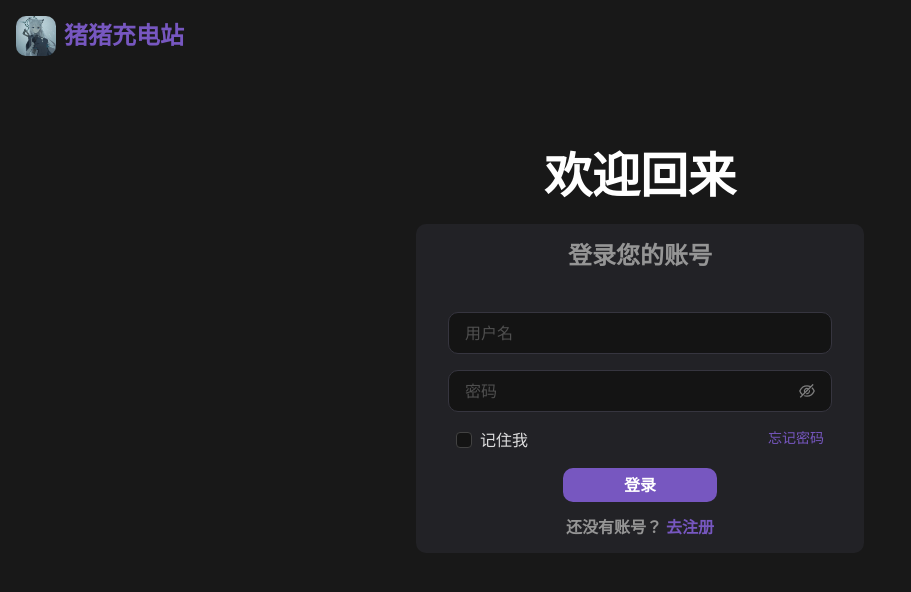
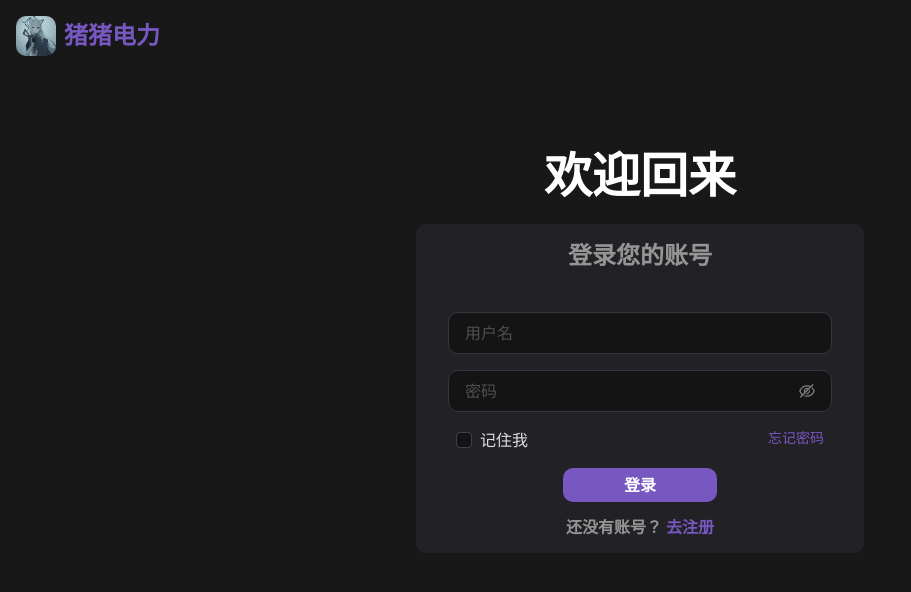
Before and after one commit to DreamyLucia/Zhuzhu_Charging_Station_Frontend, a Vue app: page /login in a window 1280 px wide. Shown: the top 592 px of the page, without its empty margins (0-911 px from the left). Built offline with nearby package versions, Linux system fonts and the light colour scheme.

Commit message:
feat: 更改product名

```diff
--- a/index.html
+++ b/index.html
@@ -4,7 +4,7 @@
     <meta charset="UTF-8">
     <link rel="icon" type="image/svg+xml" href="/src/assets/logo.png">
     <meta name="viewport" content="width=device-width, initial-scale=1.0">
-    <title>麻瓜面试：AI驱动的面试魔法</title>
+    <title>猪猪电力：一秒满电的源石技艺！</title>
   </head>
   <body>
     <div id="app"></div>
--- a/src/locales/zh-CN.ts
+++ b/src/locales/zh-CN.ts
@@ -1,7 +1,7 @@
 import { getAllStationApi } from "@/api/station";
 
 export default {
-  productName: '猪猪充电站',
+  productName: '猪猪电力',
   message: {
     error: {
       usernameEmpty: '用户名不能为空',
```
